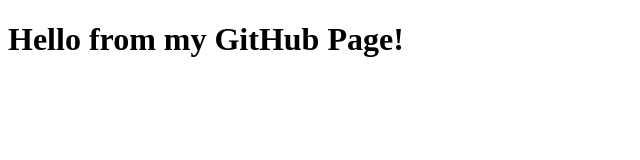
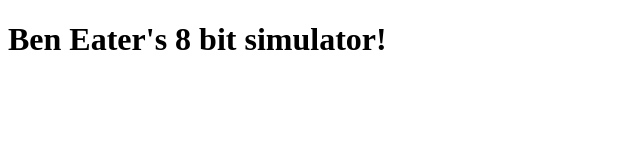
Before and after one commit to SnappyRiffs/8-bit, a plain HTML site: page docs/index.html in a window 1280 px wide. Shown: the whole page, without its empty margins (0-640 px from the left). Drawn offline with Linux system fonts and the light colour scheme.

Commit message:
Update header text on index.html

```diff
--- a/docs/index.html
+++ b/docs/index.html
@@ -4,6 +4,6 @@
   <title>My Project</title>
 </head>
 <body>
-  <h1>Hello from my GitHub Page!</h1>
+  <h1>Ben Eater's 8 bit simulator!</h1>
 </body>
 </html>
```
